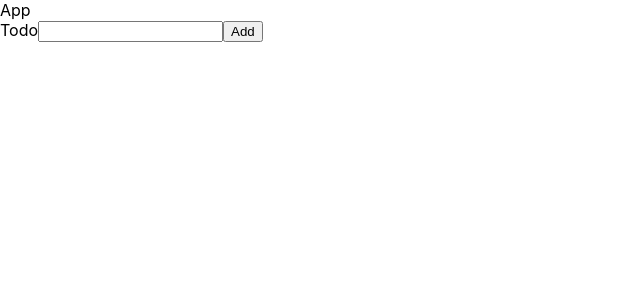
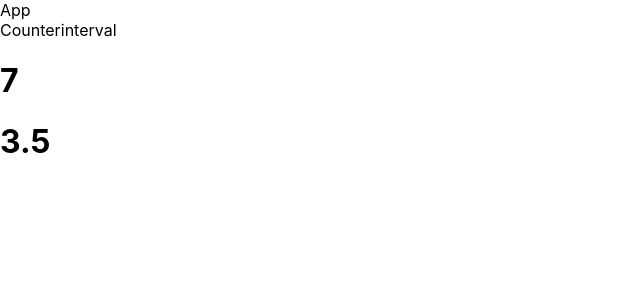
Before and after one commit to Jitendra-coder-max/react_interview, a React (Create React App) app: page / in a window 1280 px wide. Shown: the top 300 px of the page, without its empty margins (0-640 px from the left). Built offline with nearby package versions, Linux system fonts and the light colour scheme.

Commit message:
counter+

```diff
--- a/src/App.js
+++ b/src/App.js
@@ -220,15 +220,42 @@
 
 // export default App
 
+// import React from 'react'
+// import Todo from './machinecode/Todo'
+// const App = () => {
+//   return (
+//     <div>App
+
+//       <Todo />
+//     </div>
+
+//   )
+// }
+
+// export default App
+
+// import React from 'react'
+// import Counter from './Counter'
+
+// const App = () => {
+//   return (
+//     <div>App
+// <Counter />
+
+//     </div>
+//   )
+// }
+
+// export default App
+
+
 import React from 'react'
-import Todo from './machinecode/Todo'
+import Counterinterval from './Counterinterval'
 const App = () => {
   return (
     <div>App
-
-      <Todo />
+      <Counterinterval />
     </div>
-
   )
 }
 
--- /dev/null
+++ b/src/Counterinterval.js
@@ -0,0 +1,31 @@
+import React, { useEffect, useState } from 'react'
+import Count from './components/Count'
+// 2 COUNTER 1st move by 1 second 1.5
+const Counterinterval = () => {
+
+const [count,setCount] = useState(0)
+
+
+useEffect(()=> {
+
+  const interval =   setInterval(() => {
+ if(count<50){
+        setCount(count+1)
+ }
+    },1000)
+
+    return () => {
+        clearInterval(interval)
+    }
+
+})
+
+  return (
+    <div>Counterinterval
+        <h1>{count}</h1>
+        <h1>{count/2}</h1>
+    </div>
+  )
+}
+
+export default Counterinterval
```
Also changed, not shown: src/Counter.js (+9 -1 lines).
